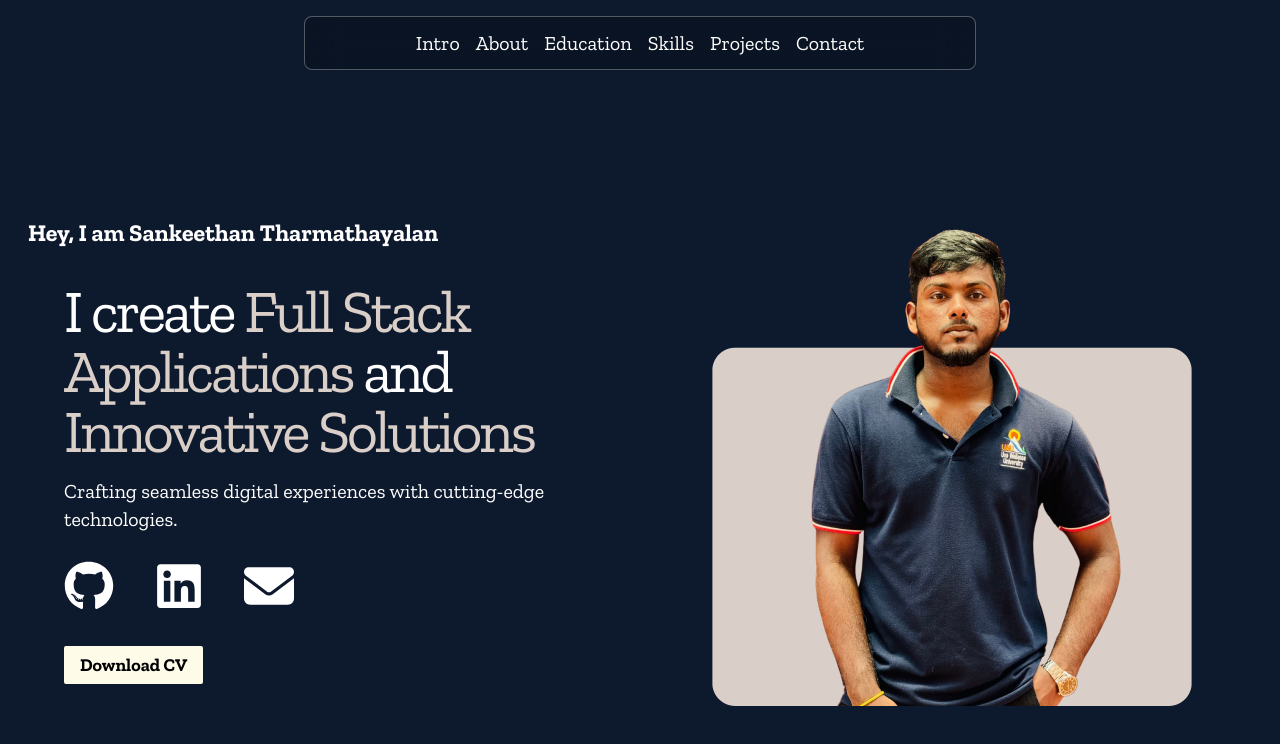
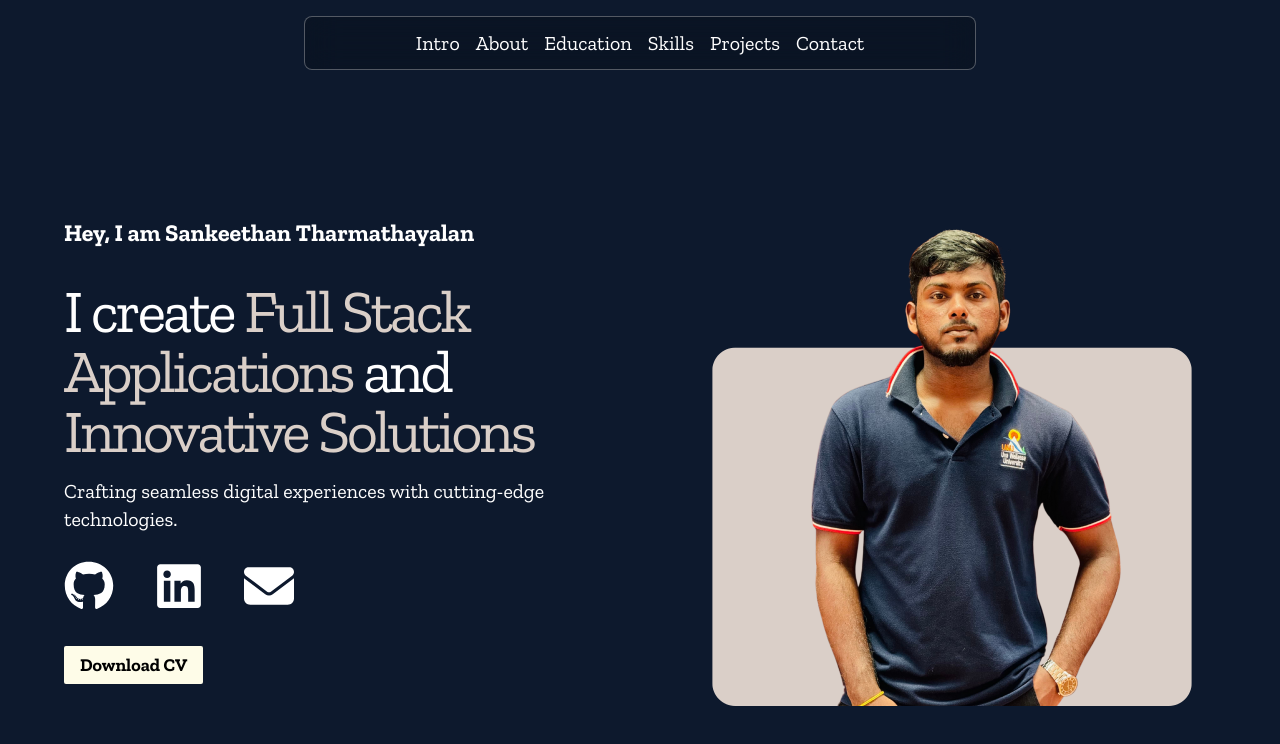
Before and after one commit to Sankeethan01/myPortfolio, a Next.js app: page / in a window 1280 px wide. Shown: the top 744 px of the page. Built offline with nearby package versions, Linux system fonts and the light colour scheme.

Commit message:
small change

```diff
--- a/components/Hero.tsx
+++ b/components/Hero.tsx
@@ -14,7 +14,7 @@ const Hero = () => {
         transition={{ duration: 1 }}
         className="w-full md:w-1/2 mb-10 mt-15"
       >
-        <h2 className="my-6 font-semibold text-2xl ml-3">
+        <h2 className="my-6 font-semibold text-2xl sm:ml-3 lg:ml-12">
           Hey, I am {HERO.name}
         </h2>
         <p className="p-2 text-5xl tracking-tighter lg:text-6xl md:ml-10 text-left">
```
